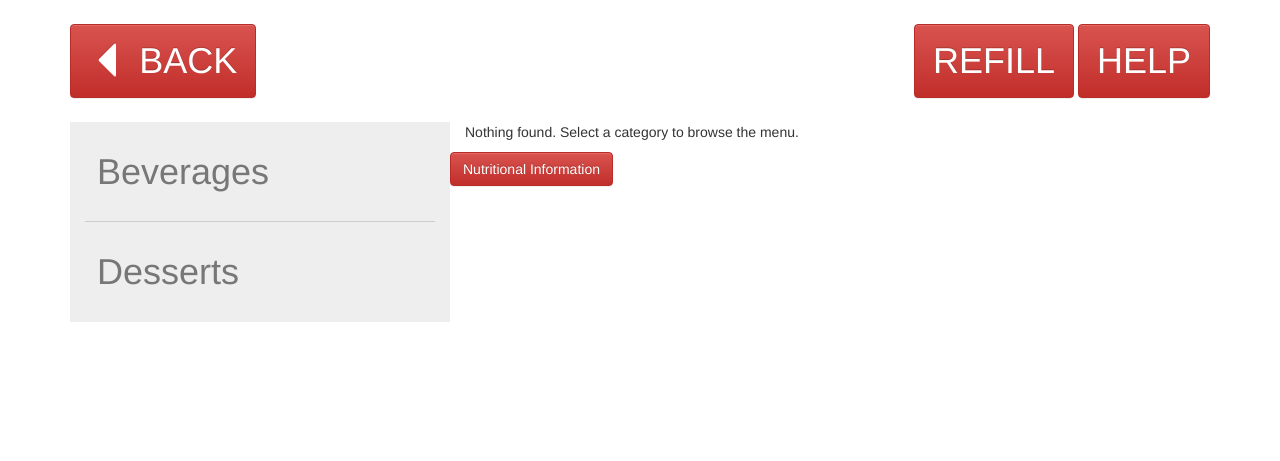
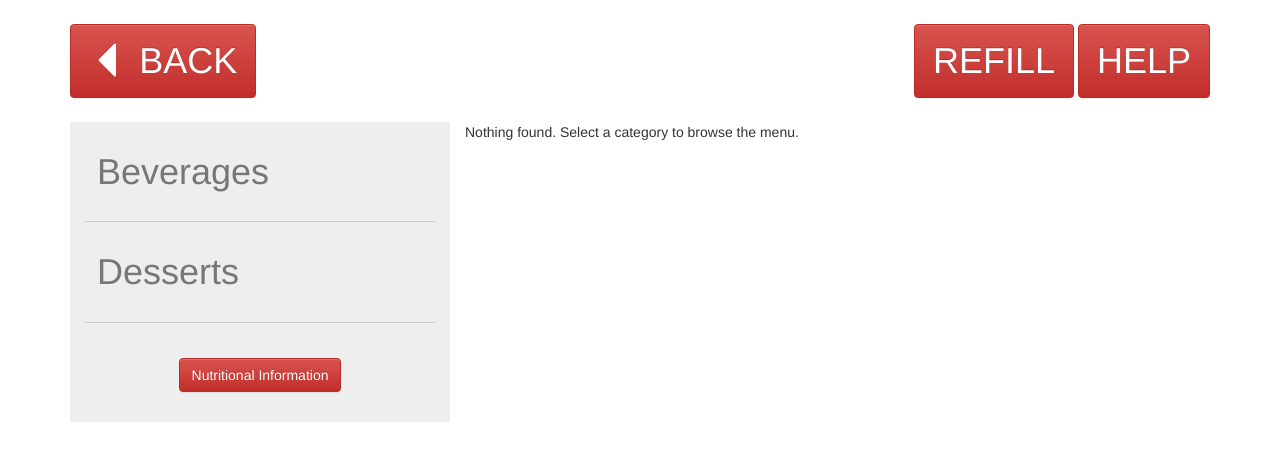
Before and after one commit to miladpejmanrad/django_project, a Django app: page /menu/ in a window 1280 px wide. Shown: the top 461 px of the page. Run offline with Django 3.2, Linux system fonts and the light colour scheme; data comes from the database, SQL or seed files in the repository; parts of the project's set-up code (start-up, migrations or seed data) failed here and were passed over; some libraries are stand-ins or nearby versions.

Commit message:
Fixed nutrition button
Put it inside the categories list so the menu items wouldn't push it
around

```diff
--- a/templates/menu/menu.html
+++ b/templates/menu/menu.html
@@ -113,6 +113,7 @@
 	{% for category in categories_list %}
 		<li><a href="/menu/category/{{ category.id }}/">{{ category.name }}</a></li>
 	{% endfor %}
+		<li><div class="text-center"><a href="{{ MEDIA_URL}}NutritionalInformation.pdf"><button type="button" class="btn btn btn-danger">Nutritional Information</button></a></div></li>
 	</ul>
 {% else %}
 	<p>No categories are available.</p>
@@ -149,6 +150,4 @@
 {% endif %}
 </div>
 
-<a href="{{ MEDIA_URL}}NutritionalInformation.pdf"><button type="button" class="btn btn btn-danger">Nutritional Information</button></a>
-
 {% endblock %}
```
